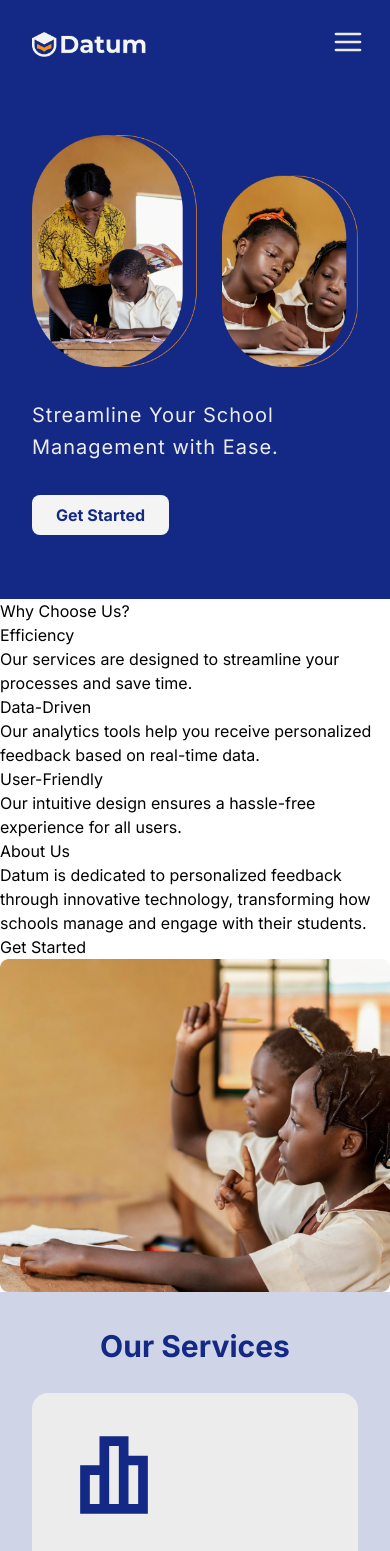
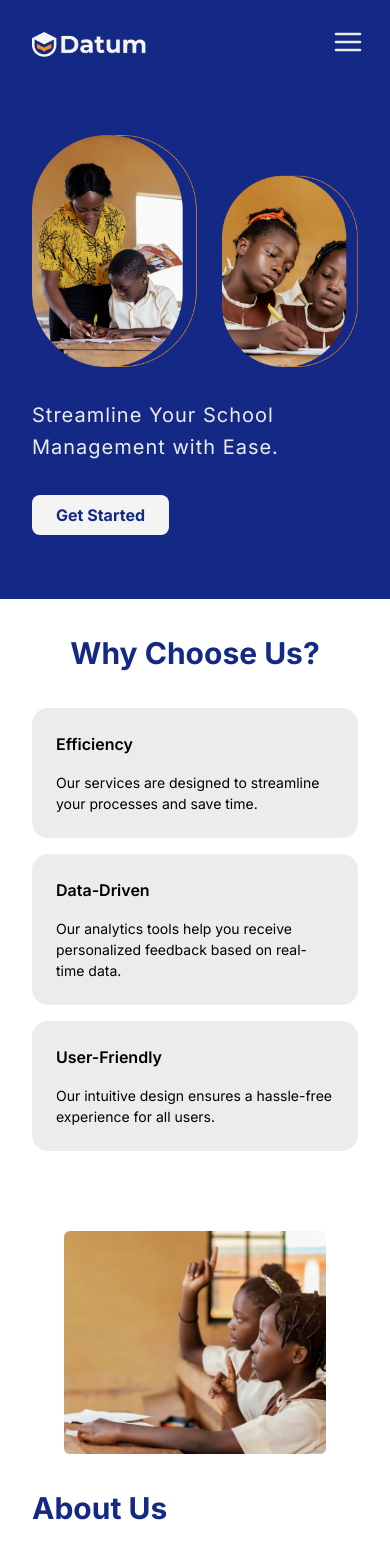
Before and after one commit to Mereson/datum-fe, a React (Vite) app: page / in a window 390 px wide. Shown: the top 1551 px of the page. Built offline with nearby package versions, Linux system fonts and the light colour scheme.

Commit message:
Completed About component

```diff
--- a/src/components/landingPage/about/index.jsx
+++ b/src/components/landingPage/about/index.jsx
@@ -3,7 +3,7 @@ import styles from './styles.module.css'
 
 export const About = () => {
   return (
-    <section className={styles.aboutcontainer}>
+    <section className={styles.about_container}>
       <p>Why Choose Us?</p>
       <div className={styles.whyus}>
         <div className={styles.whyuscard}>
--- a/src/components/landingPage/about/styles.module.css
+++ b/src/components/landingPage/about/styles.module.css
@@ -20,16 +20,84 @@
     --services-container: #D0D4E7;
 }
 
-.services_container{
+.about_container{
     padding: 4rem 6rem;
-    background-color: var(--services-container);
 }
+.about_container > p{
+    font-size: 30px;
+    text-align: center;
+    font-weight: 700;
+    color: var(--background-color);
+}
+.whyus{
+    display: grid;
+    padding: 2rem 0rem;
+    gap: 1rem;
+    grid-template-columns: repeat(3, 1fr);
+}
+.whyuscard{
+    border-radius: 16px;
+    padding: 24px;
+    min-width: 30vh;
+    font-size: 14px;
+    background-color: var(--textfield-bg);
+}
+.whyuscard > h2{
+    font-size: 16px;
+    font-weight: 600;
+    margin-bottom: 1rem;
+}
+.aboutus{
+    display: flex;
+    align-items: center;
+    margin-top: 1rem;
+}
+.aboutusleft{
+    width: 50%;
+    font-size: 16px;
+    font-weight: 400;
+    padding-right: 7rem;
+}
+.aboutusleft > h2{
+    font-size: 30px;
+    font-weight: 700;
+    color: var(--background-color);
+    margin-bottom: 1rem;
+}
+.aboutusleft > button{
+    background-color: var(--datum-yellow);
+    color: var(--modal-white);
+    border-radius: 8px;
+    margin-top: 2rem;
+    padding: 0.5rem;
+    width: 30%;
+}
+.aboutusright{
+    padding: 2rem;
+}
+
 
 
 
 @media (max-width:667px){
     .about_container{
-        padding: 2rem 2rem;
+        padding: 2rem;
     }
+    .whyus{
 
+        gap: 1rem;
+        grid-template-columns: repeat(1, 1fr);
+    }
+    .aboutus{
+        flex-direction: column-reverse;
+    }
+    .aboutusleft{
+        width: 100%;
+        font-size: 16px;
+        font-weight: 400;
+        padding-right: 0rem;
+    }
+    .aboutusright{
+        padding: 2rem;
+    }
 }
```
